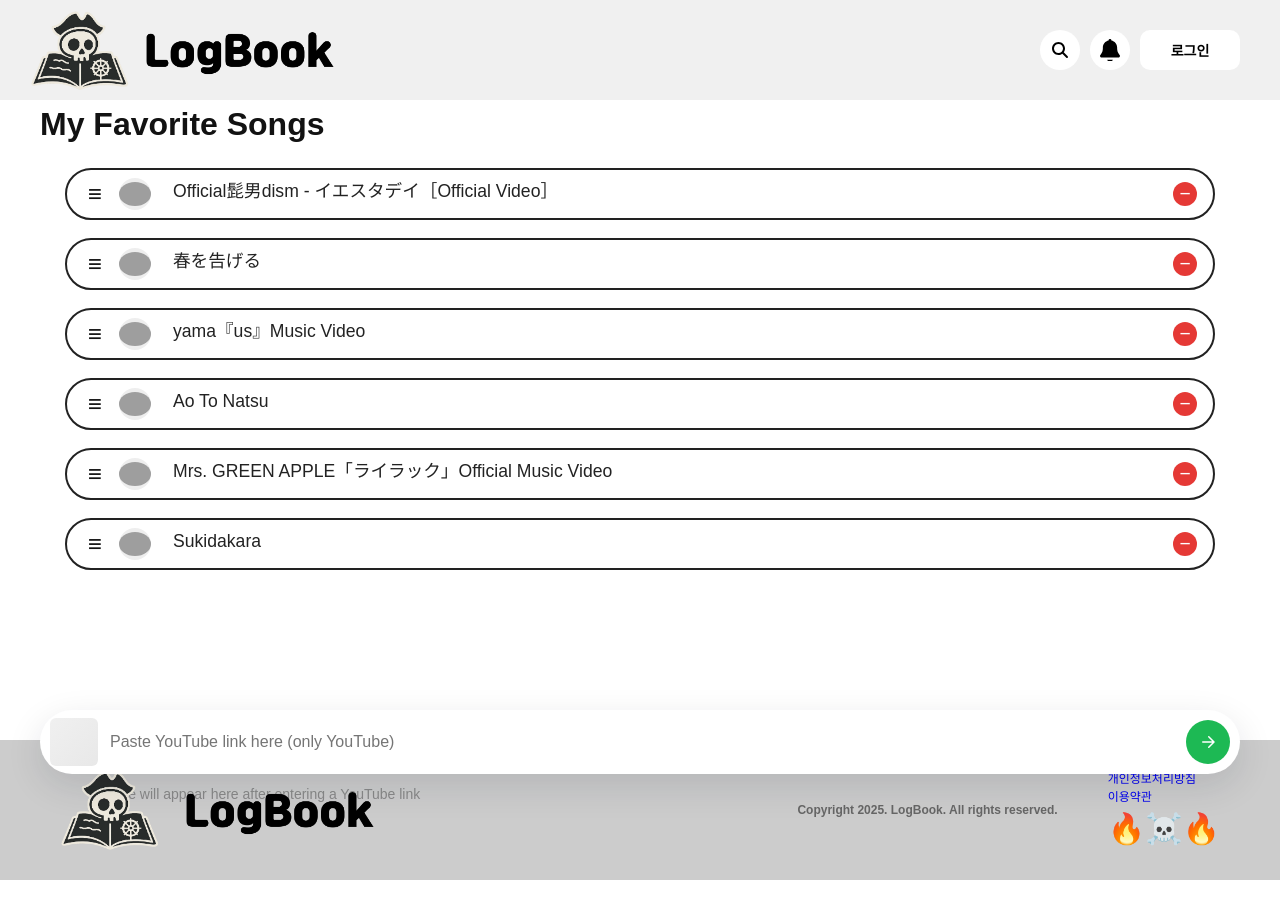
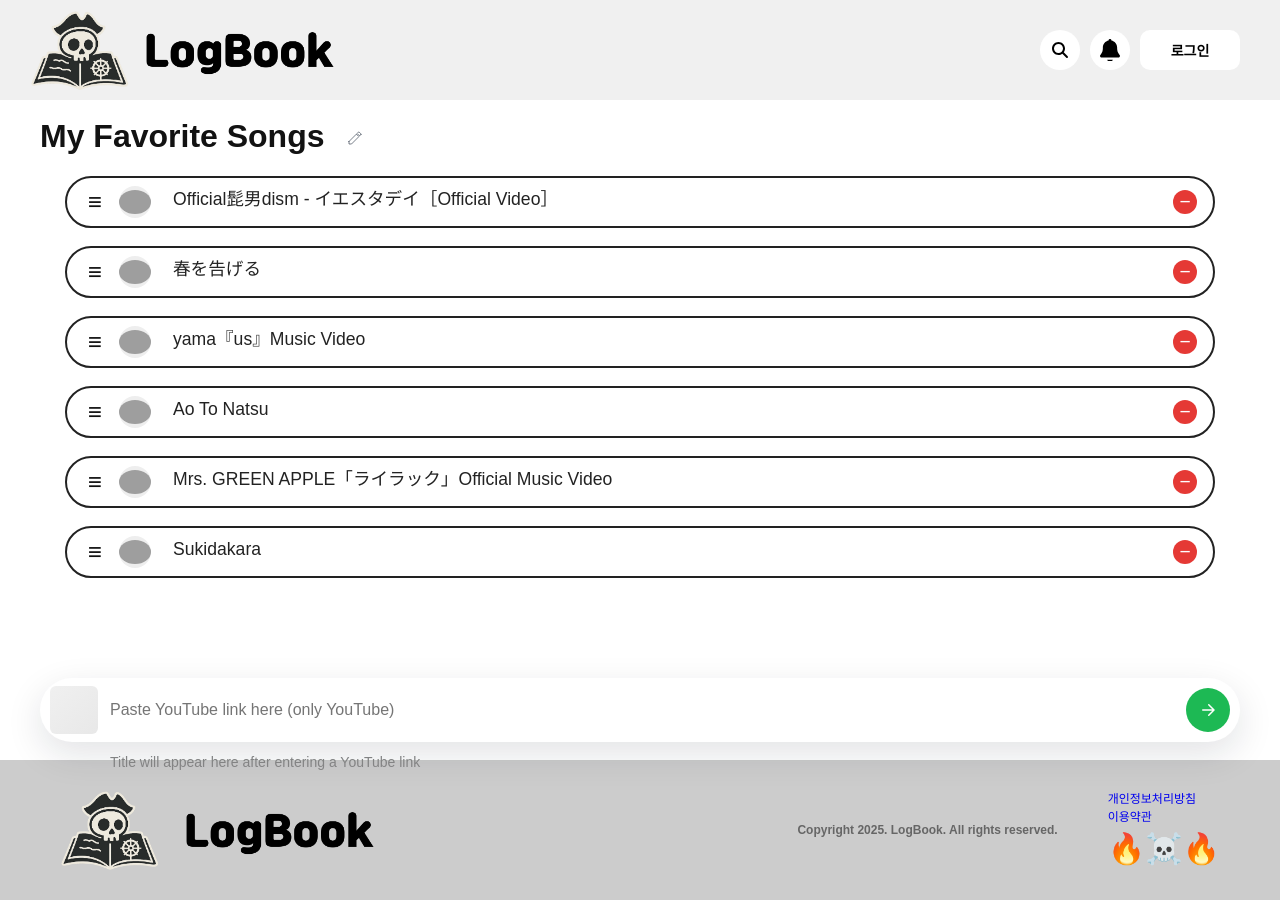
Before and after one commit to QCoQCo/LogBook, a React (Vite) app: page /playlist/1 in a window 1280 px wide. Built offline with nearby package versions, Linux system fonts and the light colour scheme; grey boxes are pictures that could not be loaded; a web font is replaced by a local one.

Commit message:
feat: 플레이리스트 제목 수정 기능 추가

```diff
--- a/src/components/pages/Playlist.jsx
+++ b/src/components/pages/Playlist.jsx
@@ -5,7 +5,13 @@ import PlaylistItem from './PlaylistItem';
 import ReactGridLayout from 'react-grid-layout';
 import './Playlist.scss';
 
-const Playlist = ({ playlist, addSong, updatePlaylistSongs, deletePlaylistSongs }) => {
+const Playlist = ({
+    playlist,
+    addSong,
+    updatePlaylistSongs,
+    deletePlaylistSongs,
+    updatePlaylistTitle,
+}) => {
     const linkInputRef = useRef(null);
     const { playId } = useParams();
 
@@ -29,6 +35,10 @@ const Playlist = ({ playlist, addSong, updatePlaylistSongs, deletePlaylistSongs
     const [thumbnail, setThumbnail] = useState('');
     const [loading, setLoading] = useState(false);
     const [error, setError] = useState('');
+    // playlist title edit state
+    const [isEditingTitle, setIsEditingTitle] = useState(false);
+    const [editTitle, setEditTitle] = useState(pl.title || '');
+    const [localTitle, setLocalTitle] = useState(pl.title || '');
 
     const isYouTubeUrl = (value) => {
         try {
@@ -117,9 +127,143 @@ const Playlist = ({ playlist, addSong, updatePlaylistSongs, deletePlaylistSongs
         linkInputRef.current?.focus();
     }, []);
 
+    // keep local title in sync when playlist prop changes
+    useEffect(() => {
+        const t = pl.title || '';
+        setLocalTitle(t);
+        if (!isEditingTitle) setEditTitle(t);
+    }, [pl.title]);
+
+    const startEditTitle = () => {
+        setEditTitle(localTitle || '');
+        setIsEditingTitle(true);
+        setError('');
+    };
+
+    const cancelEditTitle = () => {
+        setEditTitle(localTitle || '');
+        setIsEditingTitle(false);
+        setError('');
+    };
+
+    const confirmEditTitle = async () => {
+        const newT = (editTitle || '').trim();
+        if (!newT) return setError('Title cannot be empty');
+        // call update callback if provided, otherwise just update locally
+        if (typeof updatePlaylistTitle === 'function') {
+            try {
+                const res = updatePlaylistTitle(pl.playId, newT);
+                // handle promise or sync return
+                if (res && typeof res.then === 'function') await res;
+                setLocalTitle(newT);
+                setIsEditingTitle(false);
+            } catch (err) {
+                console.error('updatePlaylistTitle error', err);
+                setError('Failed to update playlist title');
+            }
+        } else {
+            setLocalTitle(newT);
+            setIsEditingTitle(false);
+        }
+    };
+
     return (
         <div className='Playlist'>
-            <div className='playlistTitle'>{pl.title}</div>
+            <div className='playlistTitle'>
+                {!isEditingTitle ? (
+                    <div className='titleView'>
+                        <div className='titleText'>{localTitle}</div>
+                        <button
+                            type='button'
+                            className='titleEditBtn'
+                            aria-label='Edit playlist title'
+                            onClick={startEditTitle}
+                        >
+                            {/* pencil icon */}
+                            <svg
+                                width='16'
+                                height='16'
+                                viewBox='0 0 24 24'
+                                fill='none'
+                                xmlns='http://www.w3.org/2000/svg'
+                            >
+                                <path
+                                    d='M3 17.25V21h3.75L17.81 9.94l-3.75-3.75L3 17.25z'
+                                    stroke='currentColor'
+                                    strokeWidth='1'
+                                    strokeLinecap='round'
+                                    strokeLinejoin='round'
+                                />
+                                <path
+                                    d='M20.71 7.04a1.003 1.003 0 0 0 0-1.42l-2.34-2.34a1.003 1.003 0 0 0-1.42 0l-1.83 1.83 3.75 3.75 1.84-1.82z'
+                                    stroke='currentColor'
+                                    strokeWidth='1'
+                                    strokeLinecap='round'
+                                    strokeLinejoin='round'
+                                />
+                            </svg>
+                        </button>
+                    </div>
+                ) : (
+                    <div className='titleEdit'>
+                        <input
+                            className='titleEditInput'
+                            type='text'
+                            value={editTitle}
+                            onChange={(e) => setEditTitle(e.target.value)}
+                            aria-label='Edit playlist title input'
+                        />
+                        <div className='titleEditBtns'>
+                            <button
+                                type='button'
+                                className='titleConfirmBtn'
+                                aria-label='Confirm title'
+                                onClick={confirmEditTitle}
+                            >
+                                {/* check icon */}
+                                <svg
+                                    width='16'
+                                    height='16'
+                                    viewBox='0 0 24 24'
+                                    fill='none'
+                                    xmlns='http://www.w3.org/2000/svg'
+                                >
+                                    <path
+                                        d='M20 6L9 17l-5-5'
+                                        stroke='currentColor'
+                                        strokeWidth='2'
+                                        strokeLinecap='round'
+                                        strokeLinejoin='round'
+                                    />
+                                </svg>
+                            </button>
+                            <button
+                                type='button'
+                                className='titleCancelBtn'
+                                aria-label='Cancel title edit'
+                                onClick={cancelEditTitle}
+                            >
+                                {/* X icon */}
+                                <svg
+                                    width='16'
+                                    height='16'
+                                    viewBox='0 0 24 24'
+                                    fill='none'
+                                    xmlns='http://www.w3.org/2000/svg'
+                                >
+                                    <path
+                                        d='M18 6L6 18M6 6l12 12'
+                                        stroke='currentColor'
+                                        strokeWidth='2'
+                                        strokeLinecap='round'
+                                        strokeLinejoin='round'
+                                    />
+                                </svg>
+                            </button>
+                        </div>
+                    </div>
+                )}
+            </div>
             <div className='playlistContents'>
                 {songs.length > 0 ? (
                     <ReactGridLayout
--- a/src/components/pages/Playlist.scss
+++ b/src/components/pages/Playlist.scss
@@ -9,13 +9,90 @@
     padding: 0;
 
     .playlistTitle {
+        margin: 20px 0;
+        display: flex;
         font-size: 2rem;
         font-weight: bold;
-        margin-bottom: 20px;
+
+        .titleView {
+            display: flex;
+
+            .titleText {
+                margin-right: 12px;
+                line-height: 1;
+                max-width: 820px;
+                white-space: nowrap;
+                overflow: hidden;
+                text-overflow: ellipsis;
+            }
+
+            .titleEditBtn {
+                display: inline-flex;
+                align-items: center;
+                justify-content: center;
+                width: 36px;
+                height: 36px;
+                border-radius: 6px;
+                background: transparent;
+                border: none;
+                color: #374151;
+                cursor: pointer;
+                padding: 4px;
+                transition: background-color 120ms ease, color 120ms ease;
+
+                &:hover {
+                    background: rgba(55, 65, 81, 0.06);
+                }
+            }
+        }
+        .titleEdit {
+            display: flex;
+            align-items: center;
+            gap: 8px;
+            margin-left: 12px;
+
+            .titleEditInput {
+                font-size: 1.25rem;
+                padding: 6px 10px;
+                border-radius: 8px;
+                border: 1px solid rgba(15, 23, 42, 0.08);
+                background: #fff;
+                outline: none;
+                min-width: 380px;
+            }
+
+            .titleEditBtns {
+                display: inline-flex;
+                gap: 8px;
+
+                button {
+                    display: inline-flex;
+                    align-items: center;
+                    justify-content: center;
+                    width: 36px;
+                    height: 36px;
+                    border-radius: 6px;
+                    border: none;
+                    cursor: pointer;
+                    background: transparent;
+                    color: #374151;
+                }
+
+                .titleConfirmBtn {
+                    background: #10b981;
+                    color: white;
+                }
+
+                .titleCancelBtn {
+                    background: #e53935;
+                    color: #fff;
+                }
+            }
+        }
     }
 
     .playlistContents {
-        height: 65vh;
+        height: 60vh;
         overflow-y: auto;
         width: 100%;
 
```
